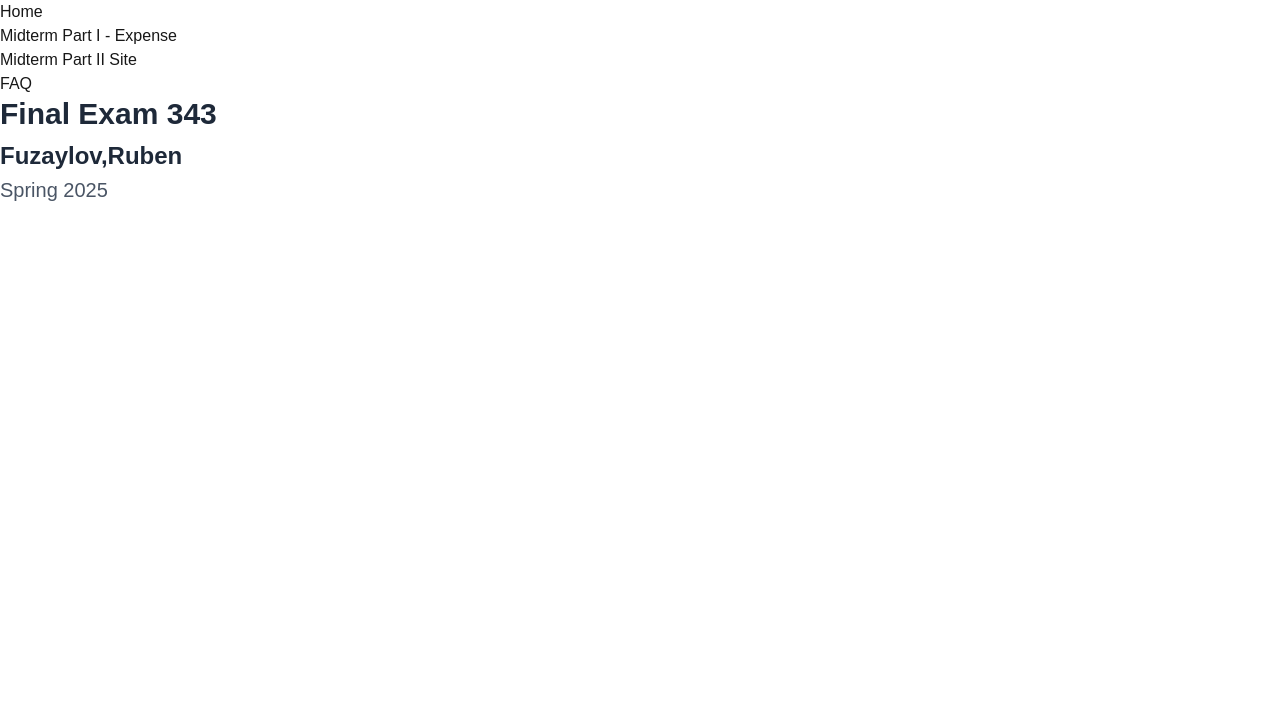
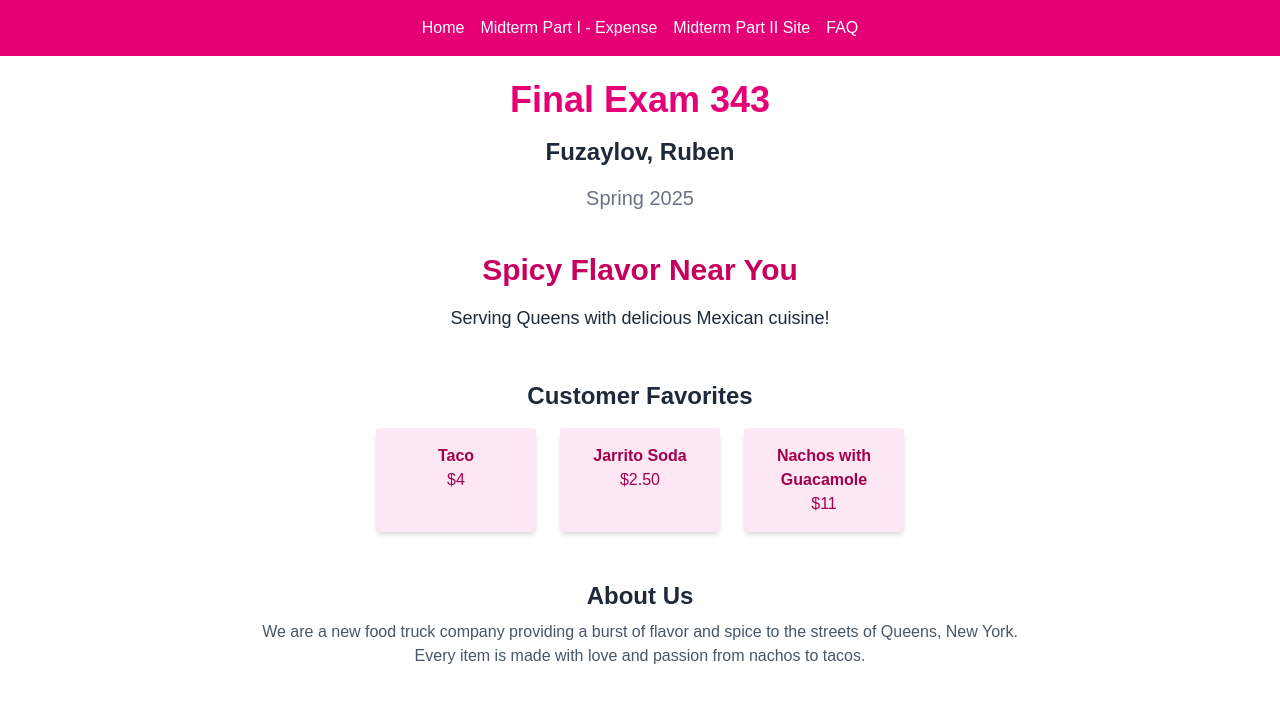
Before and after one commit to rubenfuzaylov/final343, a Next.js app: page / in a window 1280 px wide. Shown: the top 702 px of the page. Built offline with nearby package versions, Linux system fonts and the light colour scheme.

Commit message:
Updated Final Home Page to Match Part 2 Site

```diff
--- a/src/app/components/Menu.jsx
+++ b/src/app/components/Menu.jsx
@@ -0,0 +1,32 @@
+export default function Menu() {
+  return (
+    <div className="text-center py-10 px-4 bg-pink-50">
+      <h2 className="text-3xl font-bold text-pink-700 mb-2">Spicy Flavor Near You</h2>
+      <p className="text-gray-700 mb-6">Serving Queens with delicious Mexican cuisine!</p>
+
+      <h3 className="text-2xl font-semibold text-pink-700 mb-4">Customer Favorites</h3>
+      <div className="flex flex-col md:flex-row justify-center gap-6">
+        <div className="bg-pink-100 p-4 rounded shadow w-48">
+          <h4 className="text-lg font-bold">Taco</h4>
+          <p className="text-gray-600">$4</p>
+        </div>
+        <div className="bg-pink-100 p-4 rounded shadow w-48">
+          <h4 className="text-lg font-bold">Jarrito Soda</h4>
+          <p className="text-gray-600">$2.50</p>
+        </div>
+        <div className="bg-pink-100 p-4 rounded shadow w-48">
+          <h4 className="text-lg font-bold">Nachos with Guacamole</h4>
+          <p className="text-gray-600">$11</p>
+        </div>
+      </div>
+
+      <div className="mt-10">
+        <h3 className="text-xl font-bold mb-2 text-pink-700">About Us</h3>
+        <p className="text-gray-700 max-w-xl mx-auto">
+          We are a new food truck company providing a burst of flavor and spice to the streets
+          of Queens, New York. Every item is made with love and passion from nachos to tacos.
+        </p>
+      </div>
+    </div>
+  );
+}
--- a/src/app/components/Menubar.jsx
+++ b/src/app/components/Menubar.jsx
@@ -1,22 +1,26 @@
-import Link from "next/link";
+import Link from 'next/link';
 
 export default function Menubar() {
   return (
-      <>
-        <ul>
+    <nav className="bg-pink-600 p-4 shadow-md">
+      <ul className="flex gap-4 justify-center text-white font-medium">
         <li>
-            <Link href='/'>Home</Link>
+          <Link href="/">Home</Link>
         </li>
         <li>
-            <a href='https://exam1-beryl.vercel.app/' target= '_blank'>Midterm Part I - Expense</a>
+          <a href="https://exam1-beryl.vercel.app/" target="_blank" rel="noopener noreferrer">
+            Midterm Part I - Expense
+          </a>
         </li>
         <li>
-            <a href='https://exam-1-part-2-three.vercel.app/' target= '_blank'>Midterm Part II Site</a>
+          <a href="https://exam-1-part-2-three.vercel.app/" target="_blank" rel="noopener noreferrer">
+            Midterm Part II Site
+          </a>
         </li>
         <li>
-            <Link href='/faq'> FAQ </Link>
+          <Link href="/faq">FAQ</Link>
         </li>
       </ul>
-      </>
+    </nav>
   );
 }
--- a/src/app/page.jsx
+++ b/src/app/page.jsx
@@ -1,9 +1,45 @@
+import Image from 'next/image';
+
 export default function Home() {
   return (
-    <div>
-        <h1 className="text-3xl font-bold text-gray-800 mb-2">Final Exam 343</h1>
-        <h2 className="text-2xl font-bold text-gray-800 mb-1">Fuzaylov,Ruben</h2>
-        <h3 className="text-xl text-gray-600">Spring 2025</h3>
-    </div>
+    <main className="min-h-screen bg-white text-gray-800 p-6">
+      <div className="text-center space-y-4">
+        <h1 className="text-4xl font-extrabold text-pink-600">Final Exam 343</h1>
+        <h2 className="text-2xl font-semibold">Fuzaylov, Ruben</h2>
+        <h3 className="text-xl text-gray-500">Spring 2025</h3>
+      </div>
+
+      <div className="mt-10 space-y-12">
+        <section className="text-center">
+          <h2 className="text-3xl font-bold text-pink-700 mb-4">Spicy Flavor Near You</h2>
+          <p className="text-lg">Serving Queens with delicious Mexican cuisine!</p>
+        </section>
+
+        <section>
+          <h3 className="text-2xl font-bold text-center mb-4">Customer Favorites</h3>
+          <div className="flex justify-center gap-6">
+            <div className="bg-pink-100 text-pink-800 p-4 rounded shadow-md w-40 text-center">
+              <p className="font-bold">Taco</p>
+              <p>$4</p>
+            </div>
+            <div className="bg-pink-100 text-pink-800 p-4 rounded shadow-md w-40 text-center">
+              <p className="font-bold">Jarrito Soda</p>
+              <p>$2.50</p>
+            </div>
+            <div className="bg-pink-100 text-pink-800 p-4 rounded shadow-md w-40 text-center">
+              <p className="font-bold">Nachos with Guacamole</p>
+              <p>$11</p>
+            </div>
+          </div>
+        </section>
+
+        <section className="mt-12 text-center max-w-3xl mx-auto">
+          <h3 className="text-2xl font-bold mb-2">About Us</h3>
+          <p className="text-gray-600">
+            We are a new food truck company providing a burst of flavor and spice to the streets of Queens, New York. Every item is made with love and passion from nachos to tacos.
+          </p>
+        </section>
+      </div>
+    </main>
   );
 }
```
Lines whose indentation alone changed are shown as unchanged.
